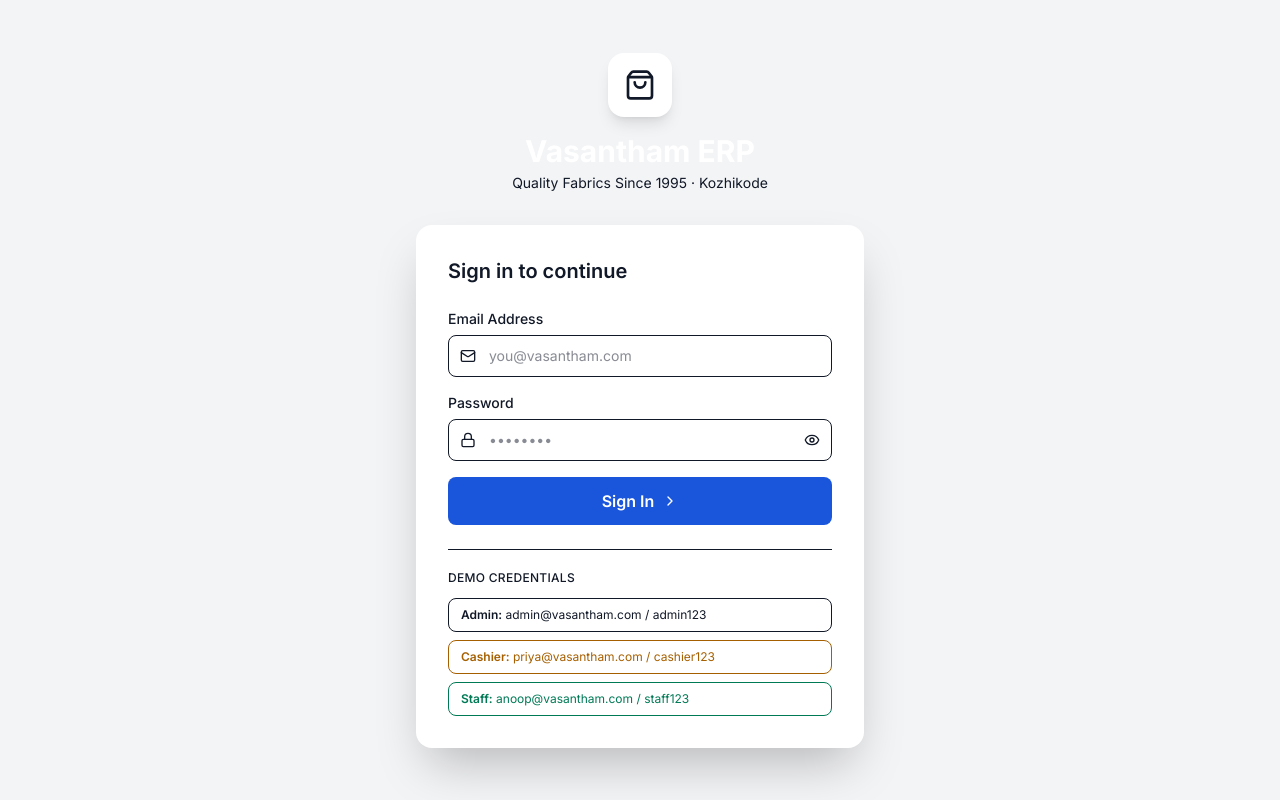
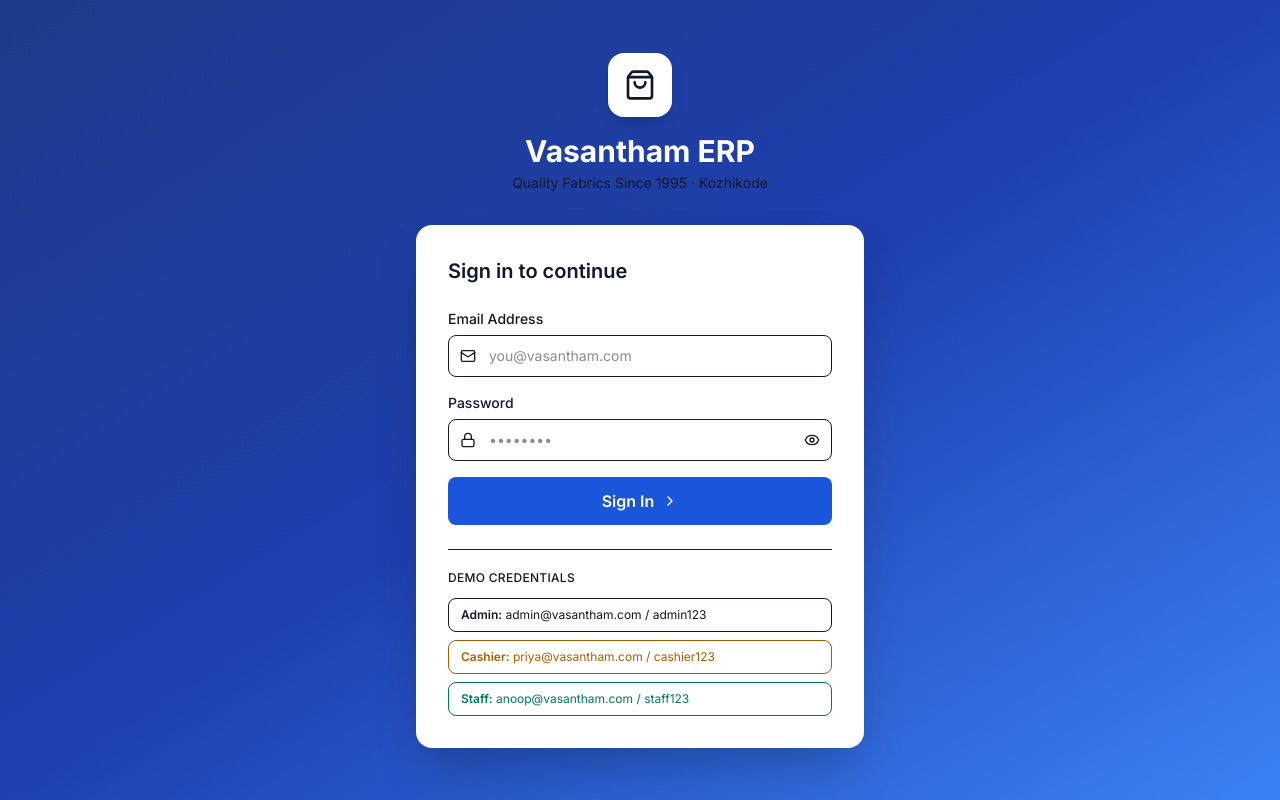
Before and after one commit to mailattfg-ops/vasantham-erp, a Next.js app: page /auth/login in a window 1280 px wide. Built offline with nearby package versions, Linux system fonts and the light colour scheme.

Commit message:
Fix: Invisible title and background on login page

```diff
--- a/app/auth/login/page.tsx
+++ b/app/auth/login/page.tsx
@@ -71,14 +71,17 @@ export default function LoginPage() {
   }
 
   return (
-    <div className="min-h-screen bg-gradient-to-br from-primary-900 via-primary-700 to-primary-500 flex items-center justify-center p-4">
+    <div
+      style={{ background: 'linear-gradient(to bottom right, #1e3a8a, #1e40af, #3b82f6)' }}
+      className="min-h-screen flex items-center justify-center p-4"
+    >
       <div className="w-full max-w-md">
         {/* Logo */}
         <div className="text-center mb-8">
           <div className="inline-flex items-center justify-center w-16 h-16 bg-white rounded-2xl shadow-lg mb-4">
             <ShoppingBag className="w-8 h-8 text-primary" />
           </div>
-          <h1 className="text-3xl font-bold text-white">Vasantham ERP</h1>
+          <h1 className="text-3xl font-bold text-white" style={{ color: '#ffffff' }}>Vasantham ERP</h1>
           <p className="text-primary-100 mt-1 text-sm">Quality Fabrics Since 1995 · Kozhikode</p>
         </div>
 
```
